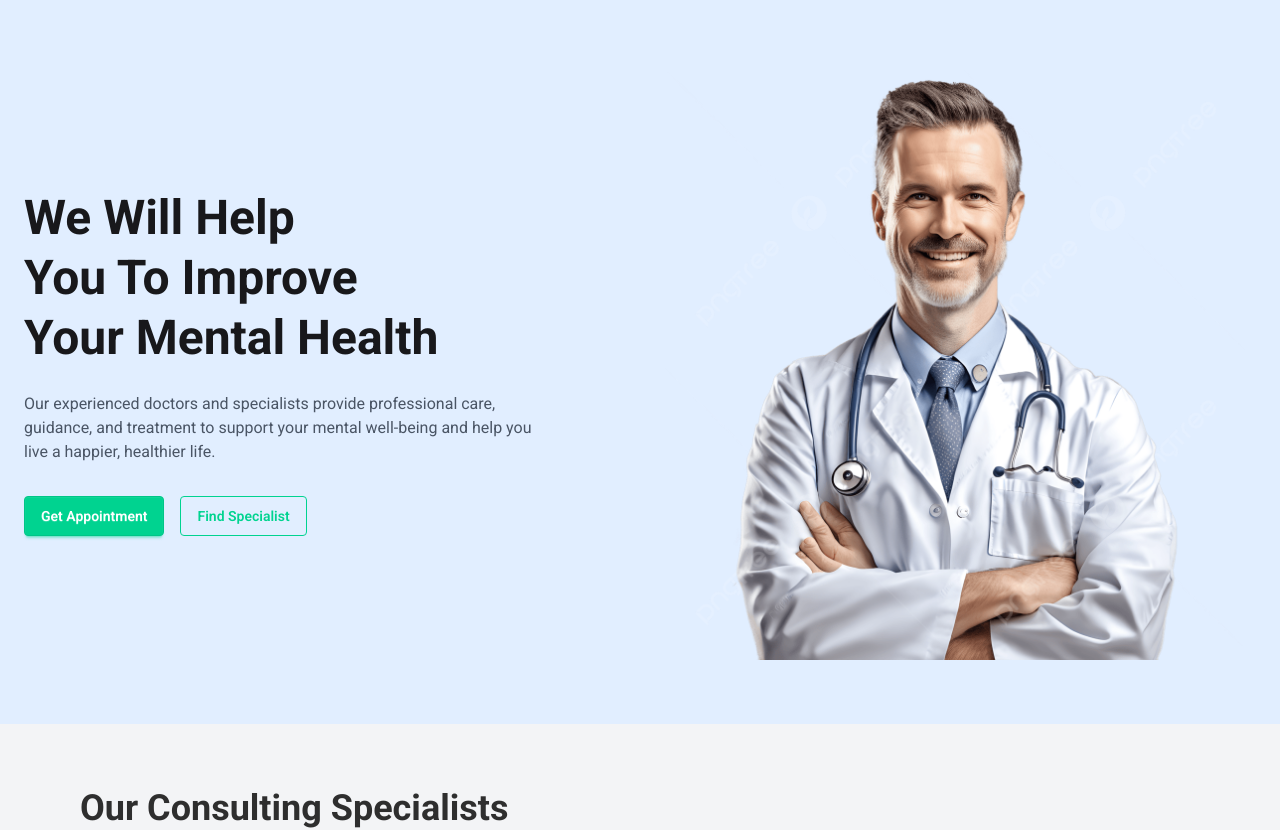
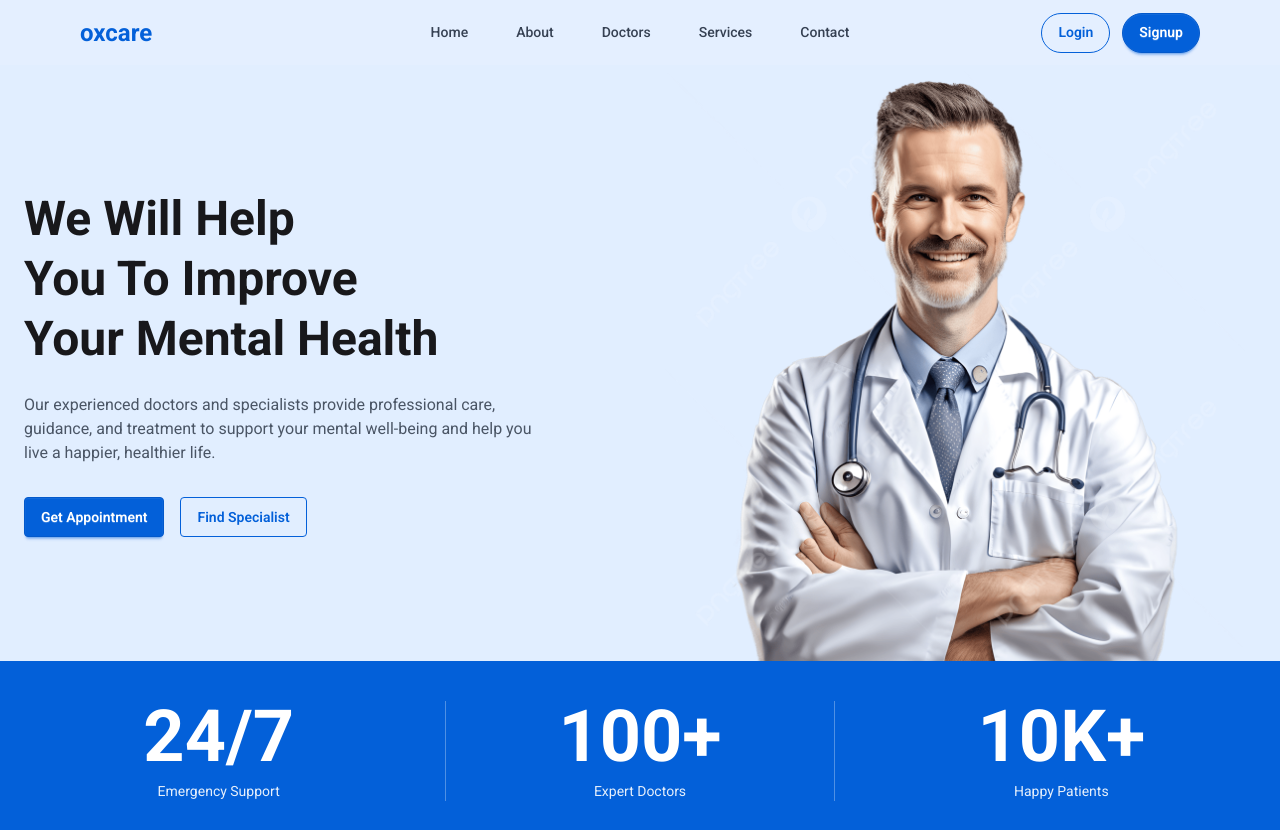
Before and after one commit to junayed-khan24/Doctor, a React (Vite) app: page / in a window 1280 px wide. Shown: the top 830 px of the page. Built offline with nearby package versions, Linux system fonts and the light colour scheme.

Commit message:
added files

```diff
--- a/src/App.jsx
+++ b/src/App.jsx
@@ -3,6 +3,7 @@ import './App.css'
 import Footer from './Footer'
 import FutureHealth from './FutureHealth'
 import Hero from './Hero'
+import Navbar from './Nabvar'
 import Review from './Review'
 import Service from './Service'
 
@@ -11,6 +12,7 @@ function App() {
   return (
     <>
      <div>
+      <Navbar></Navbar>
       <Hero></Hero>
      <Service></Service>
      <Review></Review>
--- a/src/Hero.jsx
+++ b/src/Hero.jsx
@@ -13,7 +13,7 @@ const Hero = () => {
 
   return (
     <section className="bg-secondary overflow-hidden">
-      <div className="max-w-7xl mx-auto px-6 py-16">
+          <div className="max-w-7xl mx-auto px-6 ">
 
         {/* ===== Grid ===== */}
         <div className="grid grid-cols-1 lg:grid-cols-2 items-center gap-10">
@@ -33,11 +33,11 @@ const Hero = () => {
             </p>
 
             <div className="flex flex-col sm:flex-row gap-4">
-              <button className="btn btn-success text-white">
+              <button className="btn btn-primary text-white">
                 Get Appointment
               </button>
 
-              <button className="btn btn-outline btn-success">
+              <button className="btn btn-outline border-primary text-primary hover:bg-primary hover:text-white">
                 Find Specialist
               </button>
             </div>
@@ -57,6 +57,40 @@ const Hero = () => {
 
         </div>
       </div>
+
+
+      <div className="bg-primary">
+  <div className="max-w-7xl mx-auto px-6 py-10">
+
+    <div className="grid grid-cols-1 sm:grid-cols-2 lg:grid-cols-3 text-center gap-8">
+
+      {/* Item 1 */}
+      <div data-aos="fade-up" className="text-white">
+        <h2 className="text-5xl md:text-7xl font-bold">24/7</h2>
+        <p className="mt-2 text-sm opacity-90">Emergency Support</p>
+      </div>
+
+      {/* Item 2 */}
+      <div
+        data-aos="fade-up"
+        data-aos-delay="150"
+        className="text-white border-y sm:border-y-0 lg:border-x border-white/30 py-6 lg:py-0"
+      >
+        <h2 className="text-5xl md:text-7xl font-bold">100+</h2>
+        <p className="mt-2 text-sm opacity-90">Expert Doctors</p>
+      </div>
+
+      {/* Item 3 */}
+      <div data-aos="fade-up" data-aos-delay="300" className="text-white">
+        <h2 className="text-5xl md:text-7xl font-bold">10K+</h2>
+        <p className="mt-2 text-sm opacity-90">Happy Patients</p>
+      </div>
+
+    </div>
+
+  </div>
+</div>
+
     </section>
   );
 };
--- /dev/null
+++ b/src/Nabvar.jsx
@@ -0,0 +1,64 @@
+import React, { useEffect } from "react";
+import AOS from "aos";
+import "aos/dist/aos.css";
+
+const Navbar = () => {
+  useEffect(() => {
+    AOS.init({
+      duration: 800,
+      once: true,
+    });
+  }, []);
+
+  return (
+    <div
+      data-aos="fade-down"
+      className="navbar bg-secondary/90 backdrop-blur sticky top-0 z-50 px-6 lg:px-20"
+    >
+      {/* ===== Left Logo ===== */}
+      <div className="navbar-start">
+        <a className="text-2xl font-bold text-primary">oxcare</a>
+      </div>
+
+      {/* ===== Mobile Menu ===== */}
+      <div className="navbar-center lg:hidden">
+        <div className="dropdown dropdown-end">
+          <label tabIndex={0} className="btn btn-ghost">
+            ☰
+          </label>
+
+          <ul
+            tabIndex={0}
+            className="menu menu-sm dropdown-content mt-3 z-[1] p-4 shadow bg-white rounded-box w-52 text-gray-700"
+          >
+            <li><a>Home</a></li>
+            <li><a>About</a></li>
+            <li><a>Doctors</a></li>
+            <li><a>Services</a></li>
+            <li><a>Contact</a></li>
+            <li className="mt-2"><button className="btn btn-success btn-sm text-white">Signup</button></li>
+          </ul>
+        </div>
+      </div>
+
+      {/* ===== Desktop Menu ===== */}
+      <div className="navbar-center hidden lg:flex">
+        <ul className="menu menu-horizontal px-1 gap-6 text-gray-700 font-medium">
+          <li><a className="hover:text-success">Home</a></li>
+          <li><a className="hover:text-success">About</a></li>
+          <li><a className="hover:text-success">Doctors</a></li>
+          <li><a className="hover:text-success">Services</a></li>
+          <li><a className="hover:text-success">Contact</a></li>
+        </ul>
+      </div>
+
+      {/* ===== Right Buttons ===== */}
+      <div className="navbar-end gap-3 hidden lg:flex">
+        <button className="btn btn-outline border-primary text-primary hover:bg-primary hover:text-white rounded-full">Login</button>
+        <button className="btn btn-primary rounded-full text-white">Signup</button>
+      </div>
+    </div>
+  );
+};
+
+export default Navbar;
```
